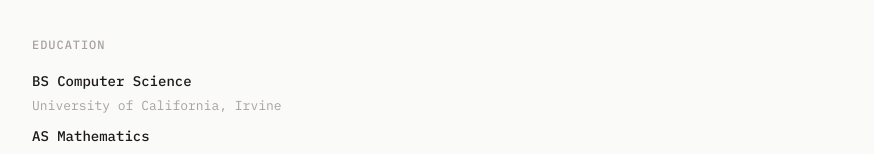
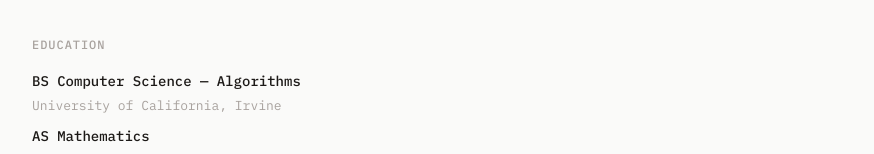
Before and after one commit to danielzelfo/Website-React, a React (Vite) app: page / in a window 1280 px wide. Shown: the part 724-878 px from the top of the page, without its empty margins (202-1076 px from the left). Built offline with nearby package versions, Linux system fonts and the light colour scheme.

Commit message:
Update education section to specify degree focus in HomePage

```diff
--- a/src/routes/index.tsx
+++ b/src/routes/index.tsx
@@ -35,7 +35,7 @@
         <h2 className={styles.sectionTitle}>Education</h2>
         <div className={styles.education}>
           <div className={styles.eduItem}>
-            <span className={styles.eduDegree}>BS Computer Science</span>
+            <span className={styles.eduDegree}>BS Computer Science — Algorithms</span>
             <span className={styles.eduSchool}>University of California, Irvine</span>
           </div>
           <div className={styles.eduItem}>
```
